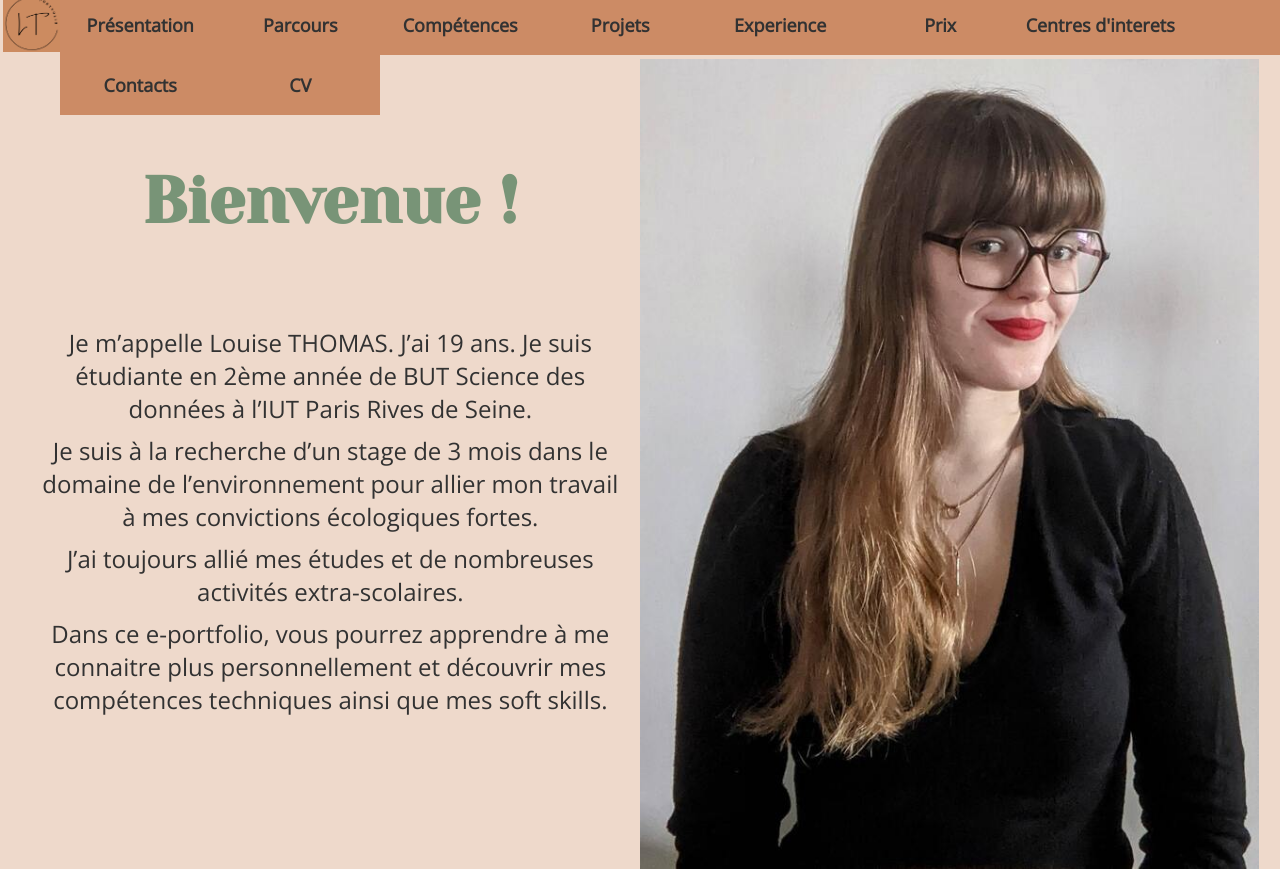
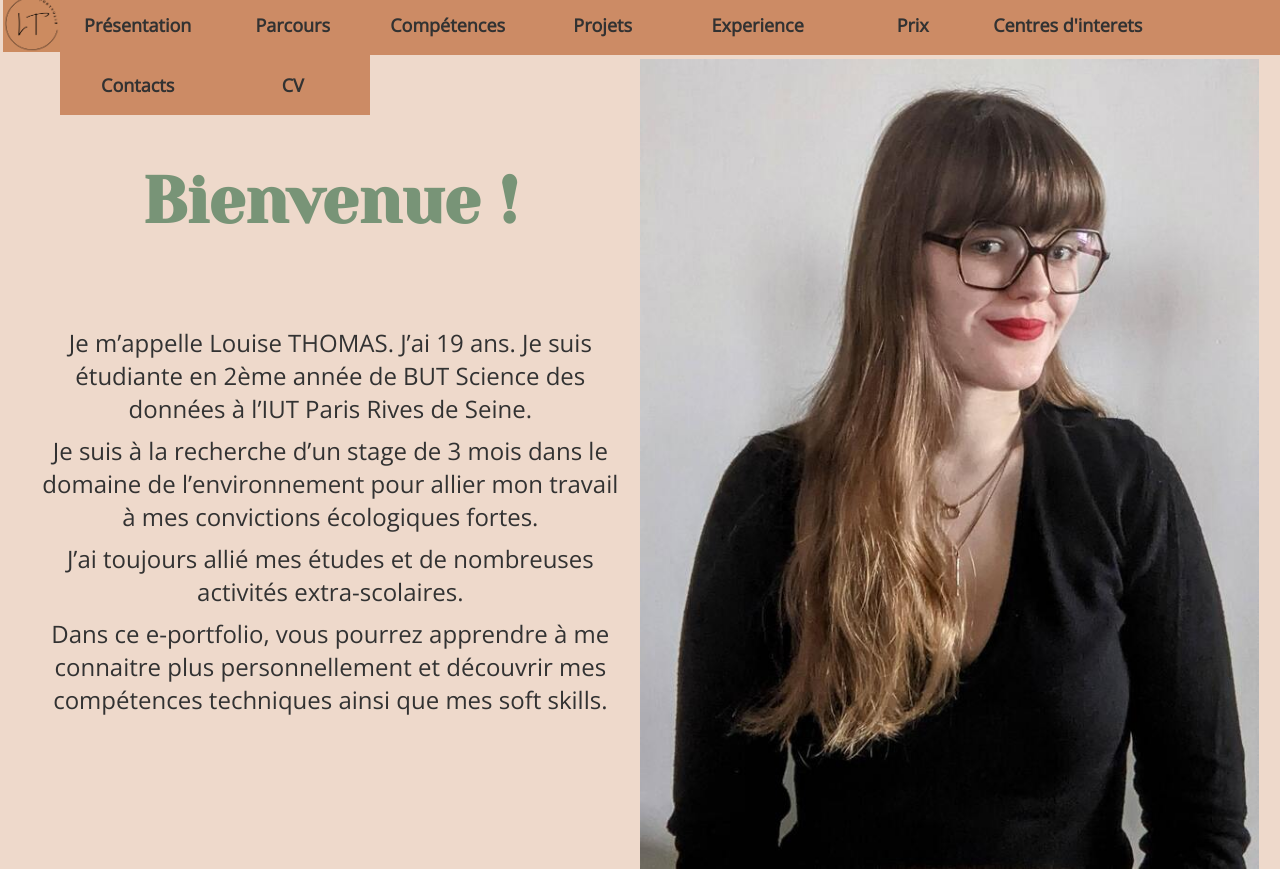
Before and after one commit to loue484/e-portfolio, a plain HTML site: page index.html in a window 1280 px wide. Shown: the top 869 px of the page. Drawn offline with nearby package versions, Linux system fonts and the light colour scheme.

Commit message:
Update style.css taille boutons menu

```diff
--- a/CSS/style.css
+++ b/CSS/style.css
@@ -37,7 +37,7 @@ nav ul{
 }
 
 nav .menu-item { /*li = element en bloc (qui va d'une marge à l'autre*/
-	width: 160px;
+	width: 155px;
 	float: left;
 	text-align: center;
 	height: 60px;
```
